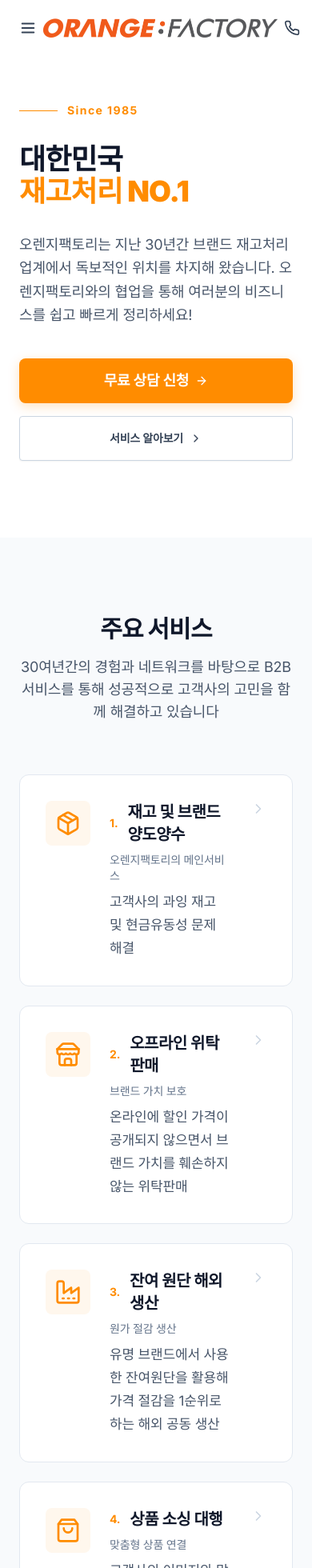
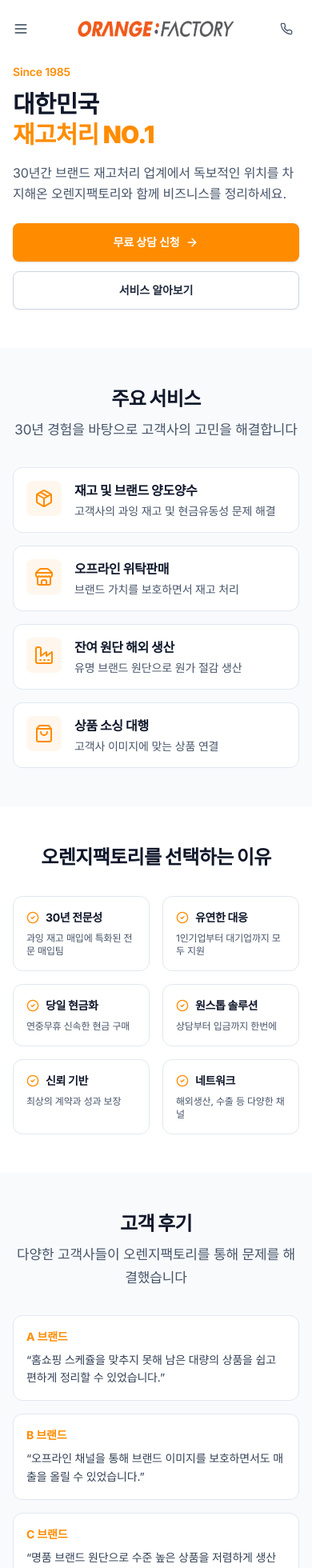
Before and after one commit to kks0488/B2Borangefactory, a Next.js app: page / in a window 390 px wide. Shown: the top 1960 px of the page at 80% size. Built offline with nearby package versions, Linux system fonts and the light colour scheme; a web font is replaced by a local one.

Commit message:
refactor: mobile-first layout - smaller logo, compact cards, consistent spacing

```diff
--- a/app/(marketing)/page.tsx
+++ b/app/(marketing)/page.tsx
@@ -3,120 +3,108 @@
 import {
   ArrowRight,
   Package,
-  Landmark,
   Store,
   Factory,
   ShoppingBag,
-  ChevronRight,
   Phone,
   Mail,
   CheckCircle2
 } from 'lucide-react';
 
 export default function LandingPage() {
+  const services = [
+    {
+      icon: <Package className="w-6 h-6" />,
+      title: "재고 및 브랜드 양도양수",
+      desc: "고객사의 과잉 재고 및 현금유동성 문제 해결",
+      href: "/services/inventory"
+    },
+    {
+      icon: <Store className="w-6 h-6" />,
+      title: "오프라인 위탁판매",
+      desc: "브랜드 가치를 보호하면서 재고 처리",
+      href: "/services/consignment"
+    },
+    {
+      icon: <Factory className="w-6 h-6" />,
+      title: "잔여 원단 해외 생산",
+      desc: "유명 브랜드 원단으로 원가 절감 생산",
+      href: "/services/production"
+    },
+    {
+      icon: <ShoppingBag className="w-6 h-6" />,
+      title: "상품 소싱 대행",
+      desc: "고객사 이미지에 맞는 상품 연결",
+      href: "/services/sourcing"
+    },
+  ];
+
+  const reasons = [
+    { title: "30년 전문성", desc: "과잉 재고 매입에 특화된 전문 매입팀" },
+    { title: "유연한 대응", desc: "1인기업부터 대기업까지 모두 지원" },
+    { title: "당일 현금화", desc: "연중무휴 신속한 현금 구매" },
+    { title: "원스톱 솔루션", desc: "상담부터 입금까지 한번에" },
+    { title: "신뢰 기반", desc: "최상의 계약과 성과 보장" },
+    { title: "네트워크", desc: "해외생산, 수출 등 다양한 채널" },
+  ];
+
+  const testimonials = [
+    { brand: "A 브랜드", quote: "홈쇼핑 스케쥴을 맞추지 못해 남은 대량의 상품을 쉽고 편하게 정리할 수 있었습니다." },
+    { brand: "B 브랜드", quote: "오프라인 채널을 통해 브랜드 이미지를 보호하면서도 매출을 올릴 수 있었습니다." },
+    { brand: "C 브랜드", quote: "명품 브랜드 원단으로 수준 높은 상품을 저렴하게 생산할 수 있었습니다." },
+    { brand: "D 플랫폼", quote: "이월상품을 매입해 고객들에게 저렴하게 판매할 수 있게 되었습니다." },
+  ];
+
   return (
     <div className="flex flex-col w-full bg-white">
 
-      {/* 1. HERO - 대한민국 재고처리 NO.1 */}
-      <section className="relative pt-32 pb-24 md:pt-40 md:pb-32 overflow-hidden">
-        <div className="section-container relative z-10">
-          <div className="max-w-4xl">
-            <div className="flex items-center gap-3 mb-8">
-              <span className="h-px w-12 bg-[#FF8C00]"></span>
-              <span className="text-sm font-bold tracking-widest text-[#FF8C00]">Since 1985</span>
-            </div>
-
-            <h1 className="text-4xl md:text-6xl lg:text-7xl font-black text-slate-900 mb-8 leading-[1.1] tracking-tight">
+      {/* HERO */}
+      <section className="pt-20 pb-12 md:pt-28 md:pb-20">
+        <div className="section-container">
+          <div className="max-w-2xl">
+            <p className="text-sm font-semibold text-[#FF8C00] mb-3">Since 1985</p>
+            <h1 className="text-3xl md:text-5xl font-black text-slate-900 mb-4 leading-tight">
               대한민국<br />
               <span className="text-[#FF8C00]">재고처리 NO.1</span>
             </h1>
-
-            <p className="text-lg md:text-xl text-slate-600 max-w-2xl mb-10 leading-relaxed">
-              오렌지팩토리는 지난 30년간 브랜드 재고처리 업계에서
-              독보적인 위치를 차지해 왔습니다. 오렌지팩토리와의 협업을 통해
-              여러분의 비즈니스를 쉽고 빠르게 정리하세요!
+            <p className="text-base md:text-lg text-slate-600 mb-6 leading-relaxed">
+              30년간 브랜드 재고처리 업계에서 독보적인 위치를 차지해온 오렌지팩토리와 함께 비즈니스를 정리하세요.
             </p>
-
-            <div className="flex flex-col sm:flex-row gap-4">
-              <Button size="lg" className="cta-primary h-14 px-8 rounded-lg text-lg" asChild>
+            <div className="flex flex-col sm:flex-row gap-3">
+              <Button className="bg-[#FF8C00] hover:bg-[#E67E00] text-white h-12 px-6 rounded-lg font-semibold" asChild>
                 <Link href="/contact" className="flex items-center gap-2">
-                  무료 상담 신청 <ArrowRight className="w-5 h-5" />
+                  무료 상담 신청 <ArrowRight className="w-4 h-4" />
                 </Link>
               </Button>
-              <Button size="lg" variant="outline" className="h-14 px-8 border-slate-300 text-slate-700 font-bold hover:bg-slate-50" asChild>
-                <Link href="/services">서비스 알아보기 <ChevronRight className="w-4 h-4" /></Link>
+              <Button variant="outline" className="h-12 px-6 border-slate-300 rounded-lg font-semibold" asChild>
+                <Link href="/services">서비스 알아보기</Link>
               </Button>
             </div>
           </div>
         </div>
       </section>
 
-      {/* 2. 주요 서비스 */}
-      <section className="py-24 bg-slate-50">
+      {/* 서비스 */}
+      <section className="py-12 md:py-20 bg-slate-50">
         <div className="section-container">
-          <div className="text-center mb-16">
-            <h2 className="text-3xl md:text-4xl font-black text-slate-900 mb-4">주요 서비스</h2>
-            <p className="text-lg text-slate-600 max-w-2xl mx-auto">
-              30여년간의 경험과 네트워크를 바탕으로 B2B 서비스를 통해
-              성공적으로 고객사의 고민을 함께 해결하고 있습니다
-            </p>
-          </div>
+          <h2 className="text-2xl md:text-3xl font-black text-slate-900 mb-2 text-center">주요 서비스</h2>
+          <p className="text-slate-600 text-center mb-8 md:mb-12">30년 경험을 바탕으로 고객사의 고민을 해결합니다</p>
 
-          <div className="grid grid-cols-1 md:grid-cols-2 gap-6">
-            {[
-              {
-                icon: <Package className="w-8 h-8" />,
-                num: "1",
-                title: "재고 및 브랜드 양도양수",
-                subtitle: "오렌지팩토리의 메인서비스",
-                desc: "고객사의 과잉 재고 및 현금유동성 문제 해결",
-                href: "/services/inventory"
-              },
-              {
-                icon: <Store className="w-8 h-8" />,
-                num: "2",
-                title: "오프라인 위탁판매",
-                subtitle: "브랜드 가치 보호",
-                desc: "온라인에 할인 가격이 공개되지 않으면서 브랜드 가치를 훼손하지 않는 위탁판매",
-                href: "/services/consignment"
-              },
-              {
-                icon: <Factory className="w-8 h-8" />,
-                num: "3",
-                title: "잔여 원단 해외 생산",
-                subtitle: "원가 절감 생산",
-                desc: "유명 브랜드에서 사용한 잔여원단을 활용해 가격 절감을 1순위로 하는 해외 공동 생산",
-                href: "/services/production"
-              },
-              {
-                icon: <ShoppingBag className="w-8 h-8" />,
-                num: "4",
-                title: "상품 소싱 대행",
-                subtitle: "맞춤형 상품 연결",
-                desc: "고객사의 이미지와 맞는 상품 혹은 브랜드 의류 상품을 찾아드립니다",
-                href: "/services/sourcing"
-              },
-            ].map((service) => (
+          <div className="grid grid-cols-1 sm:grid-cols-2 gap-4">
+            {services.map((service, i) => (
               <Link
-                key={service.num}
+                key={i}
                 href={service.href}
-                className="group p-8 bg-white border border-slate-200 rounded-xl hover:border-[#FF8C00] hover:shadow-lg transition-all"
+                className="group flex items-start gap-4 p-4 md:p-6 bg-white border border-slate-200 rounded-xl hover:border-[#FF8C00] hover:shadow-md transition-all"
               >
-                <div className="flex items-start gap-6">
-                  <div className="text-[#FF8C00] p-3 bg-orange-50 rounded-lg group-hover:bg-[#FF8C00] group-hover:text-white transition-colors">
-                    {service.icon}
-                  </div>
-                  <div className="flex-1">
-                    <div className="flex items-center gap-3 mb-2">
-                      <span className="text-sm font-bold text-[#FF8C00]">{service.num}.</span>
-                      <h3 className="text-xl font-bold text-slate-900 group-hover:text-[#FF8C00] transition-colors">
-                        {service.title}
-                      </h3>
-                    </div>
-                    <p className="text-sm font-medium text-slate-500 mb-2">{service.subtitle}</p>
-                    <p className="text-slate-600">{service.desc}</p>
-                  </div>
-                  <ChevronRight className="w-5 h-5 text-slate-300 group-hover:text-[#FF8C00] group-hover:translate-x-1 transition-all" />
+                <div className="p-2.5 bg-orange-50 rounded-lg text-[#FF8C00] group-hover:bg-[#FF8C00] group-hover:text-white transition-colors flex-shrink-0">
+                  {service.icon}
+                </div>
+                <div className="flex-1 min-w-0">
+                  <h3 className="text-base md:text-lg font-bold text-slate-900 group-hover:text-[#FF8C00] transition-colors mb-1">
+                    {service.title}
+                  </h3>
+                  <p className="text-sm text-slate-600 line-clamp-2">{service.desc}</p>
                 </div>
               </Link>
             ))}
@@ -124,101 +112,64 @@
         </div>
       </section>
 
-      {/* 3. 왜 오렌지팩토리인가? */}
-      <section className="py-24 bg-white">
+      {/* 선택 이유 */}
+      <section className="py-12 md:py-20">
         <div className="section-container">
-          <h2 className="text-3xl md:text-4xl font-black text-slate-900 mb-12 text-center">
-            오렌지팩토리를 선택해야 하는 이유
+          <h2 className="text-2xl md:text-3xl font-black text-slate-900 mb-8 text-center">
+            오렌지팩토리를 선택하는 이유
           </h2>
 
-          <div className="grid grid-cols-1 md:grid-cols-2 lg:grid-cols-3 gap-8">
-            {[
-              { title: "30년간의 전문성", desc: "과잉 재고 매입에 특화된 30년 경력의 매입팀이 전문으로 진행합니다." },
-              { title: "고객사에 맞는 유연성", desc: "소량 및 대량의 재고 정리에 모두 대응 가능해 1인기업부터 대기업까지 지원합니다." },
-              { title: "빠른 당일 현금화", desc: "연중무휴로 경쟁력 있는 가격으로 만족스러운 현금 구매를 제공합니다." },
-              { title: "쉬운 원스톱 솔루션", desc: "초기 상담부터 재고 확인, 현금 입금까지 전 과정을 한번에 제공합니다." },
-              { title: "신뢰할 수 있는 서비스", desc: "고객사가 최상의 계약과 성과를 받을 수 있도록 신뢰와 만족을 바탕으로 진행합니다." },
-              { title: "네트워크 확보", desc: "해외생산, 해외수출, 브랜드 재고수배 등 다양한 네트워크를 제공합니다." },
-            ].map((item, i) => (
-              <div key={i} className="p-6 border border-slate-200 rounded-xl">
-                <div className="flex items-center gap-3 mb-4">
-                  <CheckCircle2 className="w-5 h-5 text-[#FF8C00]" />
-                  <h3 className="font-bold text-slate-900">{item.title}</h3>
+          <div className="grid grid-cols-2 md:grid-cols-3 gap-4">
+            {reasons.map((item, i) => (
+              <div key={i} className="p-4 md:p-5 border border-slate-200 rounded-xl">
+                <div className="flex items-center gap-2 mb-2">
+                  <CheckCircle2 className="w-4 h-4 text-[#FF8C00] flex-shrink-0" />
+                  <h3 className="text-sm md:text-base font-bold text-slate-900">{item.title}</h3>
                 </div>
-                <p className="text-slate-600 text-sm leading-relaxed">{item.desc}</p>
+                <p className="text-xs md:text-sm text-slate-600">{item.desc}</p>
               </div>
             ))}
           </div>
         </div>
       </section>
 
-      {/* 4. 성공 사례 */}
-      <section className="py-24 bg-slate-50">
+      {/* 고객 후기 */}
+      <section className="py-12 md:py-20 bg-slate-50">
         <div className="section-container">
-          <h2 className="text-3xl md:text-4xl font-black text-slate-900 mb-4 text-center">
-            성공 사례 및 고객사의 긍정적인 평가
-          </h2>
-          <p className="text-slate-600 text-center mb-12 max-w-2xl mx-auto">
-            다양한 상황의 고객사들이 오렌지팩토리를 통해 문제를 해결했습니다
-          </p>
+          <h2 className="text-2xl md:text-3xl font-black text-slate-900 mb-2 text-center">고객 후기</h2>
+          <p className="text-slate-600 text-center mb-8">다양한 고객사들이 오렌지팩토리를 통해 문제를 해결했습니다</p>
 
-          <div className="grid grid-cols-1 md:grid-cols-2 gap-6">
-            {[
-              {
-                brand: "A 브랜드",
-                type: "홈쇼핑 스케쥴을 맞추지 못한 고객사",
-                quote: "홈쇼핑 스케쥴을 맞추지 못해 전혀 판매하지 못한 대량의 상품을 오렌지팩토리를 통해 쉽고 편하게 정리할 수 있었습니다. 정말 감사합니다."
-              },
-              {
-                brand: "B 브랜드",
-                type: "20대 타겟의 스케이트 스트릿 브랜드",
-                quote: "무신사에 입점만 하면 잘 팔릴줄 알았는데.. 오프라인 채널을 통해 기존 고객과 겹치지 않게 브랜드 이미지를 보호하면서도 매출을 올릴 수 있었습니다"
-              },
-              {
-                brand: "C 브랜드",
-                type: "유명브랜드의 잔여원단으로 해외생산",
-                quote: "명품 브랜드가 반팔티셔츠를 만들때 같이 얹어서 생산하니 수량 부담도 적고 수준높은 상품을 생산할 수 있었습니다"
-              },
-              {
-                brand: "D 플랫폼",
-                type: "유명브랜드의 재고를 연결해준 사례",
-                quote: "이월상품 2개년치를 매입해 저희 고객들에게 저렴한 가격에 판매할 수 있게 되어 매출을 끌어올릴 수 있었습니다."
-              },
-            ].map((item, i) => (
-              <div key={i} className="p-8 bg-white border border-slate-200 rounded-xl">
-                <div className="mb-4">
-                  <span className="text-lg font-bold text-[#FF8C00]">{item.brand}</span>
-                  <p className="text-sm text-slate-500">{item.type}</p>
-                </div>
-                <p className="text-slate-700 leading-relaxed">&ldquo;{item.quote}&rdquo;</p>
+          <div className="grid grid-cols-1 sm:grid-cols-2 gap-4">
+            {testimonials.map((item, i) => (
+              <div key={i} className="p-4 md:p-6 bg-white border border-slate-200 rounded-xl">
+                <p className="text-[#FF8C00] font-bold text-sm mb-2">{item.brand}</p>
+                <p className="text-slate-700 text-sm md:text-base leading-relaxed">&ldquo;{item.quote}&rdquo;</p>
               </div>
             ))}
           </div>
         </div>
       </section>
 
-      {/* 5. CTA */}
-      <section className="py-24 bg-slate-900">
+      {/* CTA */}
+      <section className="py-12 md:py-20 bg-slate-900">
         <div className="section-container text-center">
-          <h2 className="text-3xl md:text-4xl font-black text-white mb-6">
-            비즈니스 협업 문의
-          </h2>
-          <p className="text-slate-400 mb-10 text-lg">
-            언제든지 전화 / 메신저로 연락주시면 과잉 재고를 적절한 가격에 상호 만족스러운 방식으로 구매합니다.
+          <h2 className="text-2xl md:text-3xl font-black text-white mb-4">비즈니스 협업 문의</h2>
+          <p className="text-slate-400 mb-8 text-sm md:text-base">
+            언제든지 연락 주시면 과잉 재고를 적절한 가격에 구매합니다
           </p>
 
-          <div className="flex flex-col sm:flex-row gap-6 justify-center items-center mb-12">
-            <div className="flex items-center gap-3 text-white">
-              <Phone className="w-5 h-5 text-[#FF8C00]" />
-              <span className="font-bold">김경수 영업이사: 010-4464-0345</span>
-            </div>
-            <div className="flex items-center gap-3 text-white">
-              <Mail className="w-5 h-5 text-[#FF8C00]" />
-              <span className="font-bold">orangefactory@kakao.com</span>
-            </div>
+          <div className="flex flex-col sm:flex-row gap-4 justify-center items-center mb-8">
+            <a href="tel:010-4464-0345" className="flex items-center gap-2 text-white hover:text-[#FF8C00] transition-colors">
+              <Phone className="w-4 h-4 text-[#FF8C00]" />
+              <span className="font-semibold text-sm">010-4464-0345</span>
+            </a>
+            <a href="mailto:orangefactory@kakao.com" className="flex items-center gap-2 text-white hover:text-[#FF8C00] transition-colors">
+              <Mail className="w-4 h-4 text-[#FF8C00]" />
+              <span className="font-semibold text-sm">orangefactory@kakao.com</span>
+            </a>
           </div>
 
-          <Button size="lg" className="cta-primary h-16 px-12 rounded-lg text-xl" asChild>
+          <Button className="bg-[#FF8C00] hover:bg-[#E67E00] text-white h-12 px-8 rounded-lg font-semibold" asChild>
             <Link href="/contact">무료 상담 신청하기</Link>
           </Button>
         </div>
--- a/components/ui/footer.tsx
+++ b/components/ui/footer.tsx
@@ -30,9 +30,9 @@
               <Image
                 src="/img/logo.png"
                 alt="오렌지팩토리"
-                width={70}
-                height={18}
-                className="h-5 w-auto brightness-0 invert"
+                width={80}
+                height={20}
+                className="h-4 w-auto brightness-0 invert"
               />
             </Link>
             <p className="text-slate-400 text-sm leading-relaxed">
--- a/components/ui/header.tsx
+++ b/components/ui/header.tsx
@@ -32,40 +32,40 @@
     <header className={cn(
       "fixed top-0 z-50 w-full transition-all duration-300",
       isScrolled
-        ? "bg-white/95 backdrop-blur-md border-b border-slate-200 py-3"
-        : "bg-white py-4"
+        ? "bg-white/95 backdrop-blur-md border-b border-slate-200 py-2"
+        : "bg-white py-3"
     )}>
       <div className="max-w-7xl mx-auto px-4 sm:px-6 lg:px-8">
-        <div className="flex items-center justify-between">
+        <div className="flex items-center justify-between h-12">
 
-          {/* 모바일: 햄버거 버튼 (왼쪽) */}
+          {/* 모바일: 햄버거 버튼 */}
           <button
-            className="lg:hidden p-2 text-slate-700 hover:bg-slate-100 rounded-lg transition-colors"
+            className="lg:hidden p-2 -ml-2 text-slate-700 hover:bg-slate-100 rounded-lg transition-colors"
             onClick={() => setIsMobileMenuOpen(!isMobileMenuOpen)}
           >
-            {isMobileMenuOpen ? <X size={22} /> : <Menu size={22} />}
+            {isMobileMenuOpen ? <X size={20} /> : <Menu size={20} />}
           </button>
 
-          {/* 로고 - 모바일: 중앙, 데스크탑: 왼쪽 */}
-          <Link href="/" className="flex-shrink-0 lg:order-first">
+          {/* 로고 - 모바일에서 더 작게 */}
+          <Link href="/" className="absolute left-1/2 -translate-x-1/2 lg:relative lg:left-0 lg:translate-x-0">
             <Image
               src="/img/logo.png"
               alt="오렌지팩토리"
-              width={100}
-              height={25}
-              className="h-6 w-auto"
+              width={90}
+              height={22}
+              className="h-5 w-auto"
               priority
             />
           </Link>
 
-          {/* 데스크탑 네비게이션 - 중앙 */}
+          {/* 데스크탑 네비게이션 */}
           <nav className="hidden lg:flex items-center justify-center flex-1 mx-8">
             <div className="flex items-center gap-6">
               {navLinks.map((link) => (
                 <Link
                   key={link.href}
                   href={link.href}
-                  className="text-sm font-semibold text-slate-700 hover:text-[#FF8C00] transition-colors whitespace-nowrap"
+                  className="text-sm font-medium text-slate-600 hover:text-[#FF8C00] transition-colors whitespace-nowrap"
                 >
                   {link.label}
                 </Link>
@@ -73,27 +73,18 @@
             </div>
           </nav>
 
-          {/* 오른쪽 영역 */}
-          <div className="flex items-center gap-3">
-            {/* 모바일: 전화 아이콘만 */}
-            <a href="tel:010-4464-0345" className="md:hidden p-2 text-slate-700 hover:bg-slate-100 rounded-lg transition-colors">
-              <Phone className="w-5 h-5" />
-            </a>
-
-            {/* 데스크탑: 전화번호 + CTA 버튼 */}
-            <a href="tel:010-4464-0345" className="hidden md:flex items-center gap-2 text-slate-600 hover:text-[#FF8C00] transition-colors">
+          {/* 오른쪽: 전화 + CTA */}
+          <div className="flex items-center gap-2">
+            <a href="tel:010-4464-0345" className="p-2 text-slate-600 hover:text-[#FF8C00] transition-colors">
               <Phone className="w-4 h-4" />
-              <span className="text-sm font-semibold">010-4464-0345</span>
             </a>
 
             <Button
               size="sm"
-              className="hidden sm:flex bg-[#FF8C00] hover:bg-[#E67E00] text-white rounded-lg font-bold px-4 h-9 text-sm"
+              className="hidden sm:flex bg-[#FF8C00] hover:bg-[#E67E00] text-white rounded-md font-semibold px-3 h-8 text-xs"
               asChild
             >
-              <Link href="/contact" className="flex items-center gap-1">
-                상담신청 <ArrowRight className="w-3.5 h-3.5" />
-              </Link>
+              <Link href="/contact">상담신청</Link>
             </Button>
           </div>
         </div>
@@ -101,22 +92,22 @@
 
       {/* 모바일 메뉴 */}
       {isMobileMenuOpen && (
-        <div className="lg:hidden absolute top-full left-0 w-full bg-white border-b border-slate-200 shadow-xl">
-          <div className="max-w-7xl mx-auto px-4 py-4">
-            <nav className="flex flex-col">
+        <div className="lg:hidden absolute top-full left-0 w-full bg-white border-b border-slate-200 shadow-lg">
+          <div className="px-4 py-3">
+            <nav className="space-y-1">
               {navLinks.map((link) => (
                 <Link
                   key={link.href}
                   href={link.href}
-                  className="text-base font-semibold text-slate-800 hover:text-[#FF8C00] hover:bg-slate-50 transition-colors py-3 px-3 rounded-lg border-b border-slate-100 last:border-b-0"
+                  className="block text-sm font-medium text-slate-700 hover:text-[#FF8C00] hover:bg-slate-50 py-2.5 px-3 rounded-lg transition-colors"
                   onClick={() => setIsMobileMenuOpen(false)}
                 >
                   {link.label}
                 </Link>
               ))}
             </nav>
-            <div className="mt-4 pt-4 border-t border-slate-100">
-              <Button className="w-full h-12 bg-[#FF8C00] hover:bg-[#E67E00] text-white font-bold rounded-lg" asChild>
+            <div className="mt-3 pt-3 border-t border-slate-100">
+              <Button className="w-full h-10 bg-[#FF8C00] hover:bg-[#E67E00] text-white font-semibold text-sm rounded-lg" asChild>
                 <Link href="/contact">무료 상담 신청</Link>
               </Button>
             </div>
--- a/styles/globals.css
+++ b/styles/globals.css
@@ -63,7 +63,13 @@
   }
 
   html {
-    font-family: 'Pretendard', 'Inter', -apple-system, BlinkMacSystemFont, system-ui, sans-serif;
+    font-family:
+      'Pretendard',
+      'Inter',
+      -apple-system,
+      BlinkMacSystemFont,
+      system-ui,
+      sans-serif;
     -webkit-font-smoothing: antialiased;
     -moz-osx-font-smoothing: grayscale;
   }
@@ -76,7 +82,12 @@
   }
 
   /* Heading Typography */
-  h1, h2, h3, h4, h5, h6 {
+  h1,
+  h2,
+  h3,
+  h4,
+  h5,
+  h6 {
     @apply text-slate-900 font-bold tracking-tight;
     line-height: 1.3;
   }
@@ -92,27 +103,31 @@
    BRAND COLORS
    ======================== */
 .text-brand-navy {
-  color: #0F172A;
+  color: #0f172a;
 }
 .bg-brand-navy {
-  background-color: #0F172A;
+  background-color: #0f172a;
 }
 
 /* ========================
    LAYOUT UTILITIES
    ======================== */
 .section-container {
-  @apply max-w-7xl mx-auto px-6 lg:px-8;
+  @apply max-w-7xl mx-auto px-4 sm:px-6 lg:px-8;
 }
 
 /* ========================
    SHADOWS - Subtle & Modern
    ======================== */
 .shadow-subtle {
-  box-shadow: 0 1px 3px rgba(0, 0, 0, 0.04), 0 1px 2px rgba(0, 0, 0, 0.06);
+  box-shadow:
+    0 1px 3px rgba(0, 0, 0, 0.04),
+    0 1px 2px rgba(0, 0, 0, 0.06);
 }
 .shadow-elevated {
-  box-shadow: 0 4px 12px rgba(0, 0, 0, 0.05), 0 2px 4px rgba(0, 0, 0, 0.03);
+  box-shadow:
+    0 4px 12px rgba(0, 0, 0, 0.05),
+    0 2px 4px rgba(0, 0, 0, 0.03);
 }
 
 /* ========================
```
